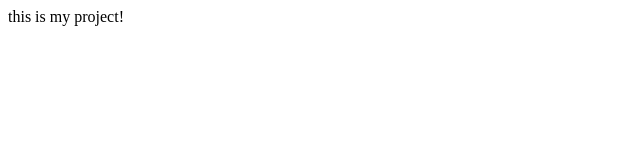
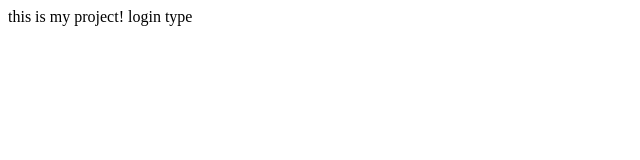
Before and after one commit to Ginzinco1/Newproject, a plain HTML site: page index.html in a window 1280 px wide. Shown: the full height of the page, 0-640 px from the left. Drawn offline with Linux system fonts and the light colour scheme.

Commit message:
login type

```diff
--- a/index.html
+++ b/index.html
@@ -4,5 +4,6 @@
         </head>
         <body>
             this is my project!
+            login type
         </body>
 </html>
```
